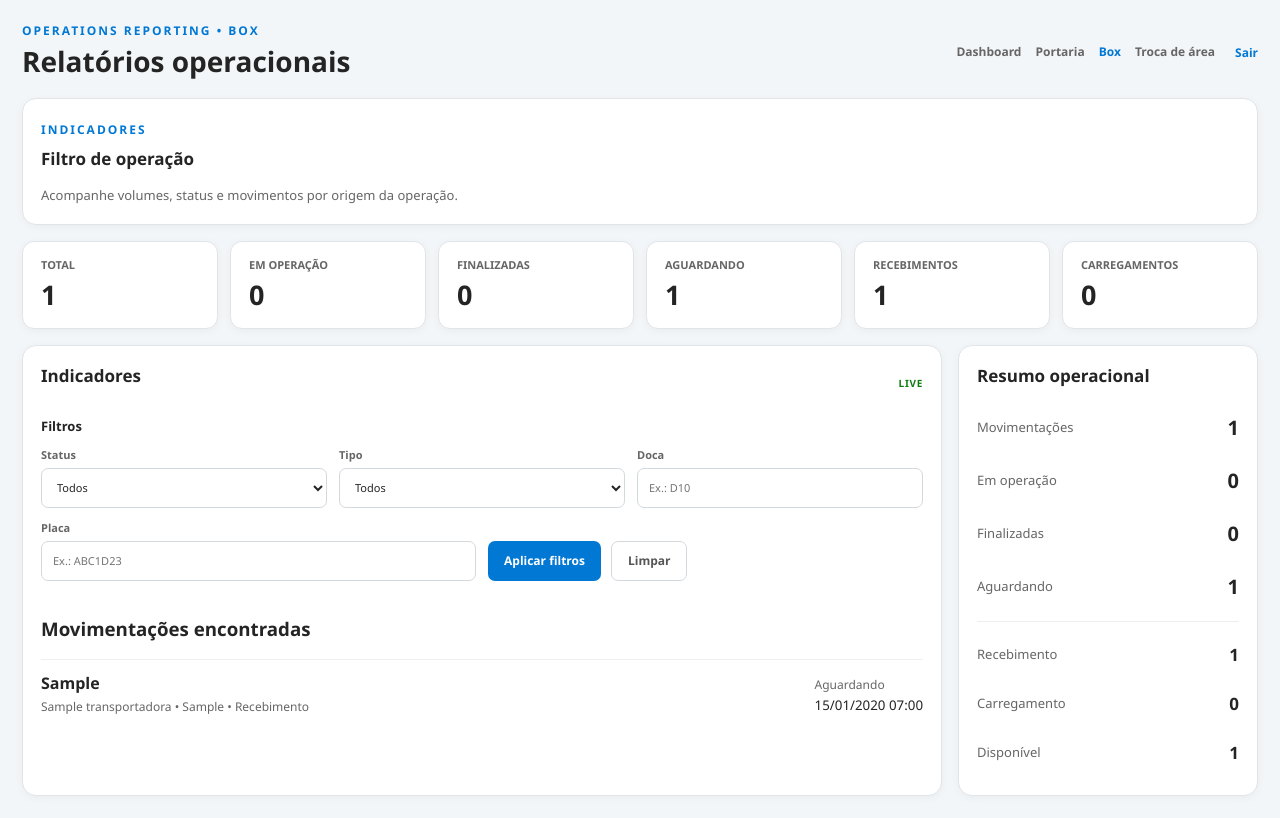
After one commit to luissantanadev/DMS, a Django app: page /painel/box/relatorios/ in a window 1280 px wide. The commit adds this page. Run offline with Django 5.2, Linux system fonts and the light colour scheme; a user stored in the database is signed in; tables that the repository leaves empty hold one stand-in row (values such as "Sample post").

Commit message:
Adiciona gerenciamento de histórico e relatórios operacionais

```diff
--- a/apps/dashboard/urls.py
+++ b/apps/dashboard/urls.py
@@ -2,7 +2,9 @@ from django.urls import path
 from .views import (
     box,
     finalizar_movimentacao,
+    gerenciar_historico,
     gerenciar_motoristas,
+    gerenciar_relatorios,
     gerenciar_veiculos,
     painel,
     portaria,
@@ -13,6 +15,8 @@ urlpatterns = [
     path("acesso/", selecionar_area, name="selecionar_area"),
     path("", painel, name="painel"),
     path("box/", box, name="box"),
+    path("box/historico/", gerenciar_historico, name="gerenciar_historico"),
+    path("box/relatorios/", gerenciar_relatorios, name="gerenciar_relatorios"),
     path("box/motoristas/", gerenciar_motoristas, name="gerenciar_motoristas"),
     path("box/veiculos/", gerenciar_veiculos, name="gerenciar_veiculos"),
     path("portaria/", portaria, name="portaria"),
--- a/apps/dashboard/views.py
+++ b/apps/dashboard/views.py
@@ -8,7 +8,7 @@ from django.shortcuts import redirect, render
 from django.utils import timezone
 
 from apps.docas.models import Doca
-from apps.operacao.models import Motorista, Movimentacao, Veiculo
+from apps.operacao.models import HistoricoMovimentacao, Motorista, Movimentacao, Veiculo
 from apps.transportadoras.models import Transportadora
 
 
@@ -91,6 +91,61 @@ def box(request):
         raise PermissionDenied("Usuário sem acesso ao Box.")
 
     return render(request, "dashboard/box.html", {
+        "tem_portaria": _has_area_access(request.user, "Portaria"),
+    })
+
+
+@login_required
+def gerenciar_historico(request):
+    if not _has_area_access(request.user, "Box"):
+        raise PermissionDenied("Usuário sem acesso ao Box.")
+
+    historico = HistoricoMovimentacao.objects.select_related("movimentacao__veiculo", "movimentacao__doca", "movimentacao__transportadora").order_by("-criado_em")
+    return render(request, "dashboard/historico.html", {
+        "historico": historico,
+        "tem_portaria": _has_area_access(request.user, "Portaria"),
+    })
+
+
+@login_required
+def gerenciar_relatorios(request):
+    if not _has_area_access(request.user, "Box"):
+        raise PermissionDenied("Usuário sem acesso ao Box.")
+
+    filtro_status = request.GET.get("status")
+    filtro_tipo = request.GET.get("tipo_operacao")
+    filtro_doca = request.GET.get("doca")
+    filtro_placa = request.GET.get("placa")
+
+    movimentacoes = Movimentacao.objects.select_related("transportadora", "doca", "motorista", "veiculo").order_by("-criado_em")
+    if filtro_status:
+        movimentacoes = movimentacoes.filter(status=filtro_status)
+    if filtro_tipo:
+        movimentacoes = movimentacoes.filter(tipo_operacao=filtro_tipo)
+    if filtro_doca:
+        movimentacoes = movimentacoes.filter(doca__codigo__icontains=filtro_doca)
+    if filtro_placa:
+        movimentacoes = movimentacoes.filter(placa__icontains=filtro_placa)
+
+    total_movimentacoes = movimentacoes.count()
+    em_operacao = movimentacoes.filter(status="em_operacao").count()
+    finalizadas = movimentacoes.filter(status="finalizada").count()
+    aguardando = movimentacoes.filter(status="aguardando").count()
+    recebimentos = movimentacoes.filter(tipo_operacao="recebimento").count()
+    carregamentos = movimentacoes.filter(tipo_operacao="carregamento").count()
+
+    return render(request, "dashboard/relatorios.html", {
+        "movimentacoes": movimentacoes[:30],
+        "total_movimentacoes": total_movimentacoes,
+        "em_operacao": em_operacao,
+        "finalizadas": finalizadas,
+        "aguardando": aguardando,
+        "recebimentos": recebimentos,
+        "carregamentos": carregamentos,
+        "filtro_status": filtro_status,
+        "filtro_tipo": filtro_tipo,
+        "filtro_doca": filtro_doca,
+        "filtro_placa": filtro_placa,
         "tem_portaria": _has_area_access(request.user, "Portaria"),
     })
 
@@ -223,6 +278,11 @@ def portaria(request):
             observacoes=(request.POST.get("observacoes") or "").strip(),
             status="em_operacao" if doca else "patio",
         )
+        HistoricoMovimentacao.objects.create(
+            movimentacao=movimentacao,
+            acao="entrada",
+            descricao="Entrada registrada",
+        )
         if doca:
             doca.status = tipo_operacao
             doca.save(update_fields=("status",))
@@ -262,6 +322,11 @@ def finalizar_movimentacao(request, movimentacao_id):
         movimentacao.saida_em = timezone.now()
         movimentacao.status = "finalizada"
         movimentacao.save(update_fields=("peso_saida", "saida_em", "status", "atualizado_em"))
+        HistoricoMovimentacao.objects.create(
+            movimentacao=movimentacao,
+            acao="saida",
+            descricao="Saída registrada",
+        )
         if movimentacao.doca_id:
             movimentacao.doca.status = "livre"
             movimentacao.doca.save(update_fields=("status",))
--- a/apps/operacao/models.py
+++ b/apps/operacao/models.py
@@ -96,3 +96,28 @@ class Movimentacao(models.Model):
     def __str__(self):
         placa = self.veiculo.placa if self.veiculo else self.placa or "-"
         return f"{placa} - {self.get_tipo_operacao_display()}"
+
+
+class HistoricoMovimentacao(models.Model):
+    ACAO_CHOICES = [
+        ("entrada", "Entrada registrada"),
+        ("saida", "Saída registrada"),
+        ("atualizacao", "Atualização"),
+    ]
+
+    movimentacao = models.ForeignKey(
+        Movimentacao,
+        on_delete=models.CASCADE,
+        related_name="historico",
+    )
+    acao = models.CharField(max_length=20, choices=ACAO_CHOICES)
+    descricao = models.CharField(max_length=200)
+    criado_em = models.DateTimeField(auto_now_add=True)
+
+    class Meta:
+        ordering = ("-criado_em",)
+        verbose_name = "Histórico da movimentação"
+        verbose_name_plural = "Histórico das movimentações"
+
+    def __str__(self):
+        return f"{self.movimentacao.placa or self.movimentacao.veiculo.placa if self.movimentacao.veiculo else '-'} - {self.get_acao_display()}"
--- /dev/null
+++ b/templates/dashboard/relatorios.html
@@ -0,0 +1,129 @@
+{% load static %}
+<!DOCTYPE html>
+<html lang="pt-BR">
+<head>
+    <meta charset="UTF-8">
+    <meta name="viewport" content="width=device-width, initial-scale=1.0">
+    <title>Relatórios operacionais | Controle de Docas</title>
+    <link rel="stylesheet" href="{% static 'css/painel.css' %}?v=6">
+</head>
+<body>
+<div class="app">
+    <header class="topbar">
+        <div>
+            <div class="eyebrow">OPERATIONS REPORTING • BOX</div>
+            <h1>Relatórios operacionais</h1>
+        </div>
+        <div class="topbar-actions">
+            <nav class="main-nav" aria-label="Navegação principal">
+                <a class="nav-link" href="{% url 'painel' %}">Dashboard</a>
+                {% if tem_portaria %}<a class="nav-link" href="{% url 'portaria' %}">Portaria</a>{% endif %}
+                <a class="nav-link active" href="{% url 'box' %}">Box</a>
+                <a class="nav-link" href="{% url 'selecionar_area' %}">Troca de área</a>
+            </nav>
+            <form method="post" action="{% url 'logout' %}">
+                {% csrf_token %}
+                <button class="area-link" type="submit">Sair</button>
+            </form>
+        </div>
+    </header>
+
+    <section class="panel box-heading">
+        <span class="eyebrow">INDICADORES</span>
+        <h2>Filtro de operação</h2>
+        <p class="helper-text">Acompanhe volumes, status e movimentos por origem da operação.</p>
+    </section>
+
+    <section class="kpis">
+        <article><span>TOTAL</span><strong>{{ total_movimentacoes }}</strong></article>
+        <article><span>EM OPERAÇÃO</span><strong>{{ em_operacao }}</strong></article>
+        <article><span>FINALIZADAS</span><strong>{{ finalizadas }}</strong></article>
+        <article><span>AGUARDANDO</span><strong>{{ aguardando }}</strong></article>
+        <article><span>RECEBIMENTOS</span><strong>{{ recebimentos }}</strong></article>
+        <article><span>CARREGAMENTOS</span><strong>{{ carregamentos }}</strong></article>
+    </section>
+
+    <main class="portaria-grid">
+        <section class="panel registration-panel">
+            <div class="section-title">
+                <h2>Indicadores</h2>
+                <span class="panel-status">LIVE</span>
+            </div>
+
+            <form method="get" class="portaria-form">
+                <div class="form-section">
+                    <h3>Filtros</h3>
+                    <div class="form-grid three-columns">
+                        <label>
+                            Status
+                            <select name="status">
+                                <option value="">Todos</option>
+                                <option value="aguardando" {% if filtro_status == 'aguardando' %}selected{% endif %}>Aguardando</option>
+                                <option value="patio" {% if filtro_status == 'patio' %}selected{% endif %}>No pátio</option>
+                                <option value="em_operacao" {% if filtro_status == 'em_operacao' %}selected{% endif %}>Em operação</option>
+                                <option value="finalizada" {% if filtro_status == 'finalizada' %}selected{% endif %}>Finalizada</option>
+                            </select>
+                        </label>
+                        <label>
+                            Tipo
+                            <select name="tipo_operacao">
+                                <option value="">Todos</option>
+                                <option value="recebimento" {% if filtro_tipo == 'recebimento' %}selected{% endif %}>Recebimento</option>
+                                <option value="carregamento" {% if filtro_tipo == 'carregamento' %}selected{% endif %}>Carregamento</option>
+                                <option value="transferencia" {% if filtro_tipo == 'transferencia' %}selected{% endif %}>Transferência</option>
+                            </select>
+                        </label>
+                        <label>
+                            Doca
+                            <input type="text" name="doca" value="{{ filtro_doca|default:'' }}" placeholder="Ex.: D10">
+                        </label>
+                    </div>
+                    <div class="form-grid" style="margin-top:12px;">
+                        <label>
+                            Placa
+                            <input type="text" name="placa" value="{{ filtro_placa|default:'' }}" placeholder="Ex.: ABC1D23">
+                        </label>
+                        <div class="form-actions" style="padding-top:0; justify-content:flex-start; align-items:end;">
+                            <button class="primary-button" type="submit">Aplicar filtros</button>
+                            <a class="secondary-button" href="{% url 'gerenciar_relatorios' %}" style="display:inline-flex;align-items:center;justify-content:center;text-decoration:none;">Limpar</a>
+                        </div>
+                    </div>
+                </div>
+            </form>
+
+            <div class="operation-panel">
+                <h3>Movimentações encontradas</h3>
+                {% if movimentacoes %}
+                    {% for movimentacao in movimentacoes %}
+                    <div class="operation-row">
+                        <div>
+                            <strong>{{ movimentacao.placa|default:movimentacao.veiculo.placa|default:'Sem placa' }}</strong>
+                            <span>{{ movimentacao.transportadora.nome_fantasia }} • {{ movimentacao.doca.codigo|default:'Pátio' }} • {{ movimentacao.get_tipo_operacao_display }}</span>
+                        </div>
+                        <div>
+                            <span class="record-entry">{{ movimentacao.get_status_display }}</span>
+                            <small>{{ movimentacao.entrada_em|date:'d/m/Y H:i'|default:'Sem entrada' }}</small>
+                        </div>
+                    </div>
+                    {% endfor %}
+                {% else %}
+                    <p class="helper-text">Nenhuma movimentação encontrada com os filtros aplicados.</p>
+                {% endif %}
+            </div>
+        </section>
+
+        <aside class="side-panel">
+            <h2>Resumo operacional</h2>
+            <div class="metric"><span>Movimentações</span><strong>{{ total_movimentacoes }}</strong></div>
+            <div class="metric"><span>Em operação</span><strong>{{ em_operacao }}</strong></div>
+            <div class="metric"><span>Finalizadas</span><strong>{{ finalizadas }}</strong></div>
+            <div class="metric"><span>Aguardando</span><strong>{{ aguardando }}</strong></div>
+            <hr>
+            <div class="metric small"><span>Recebimento</span><strong>{{ recebimentos }}</strong></div>
+            <div class="metric small"><span>Carregamento</span><strong>{{ carregamentos }}</strong></div>
+            <div class="metric small"><span>Disponível</span><strong>{{ aguardando }}</strong></div>
+        </aside>
+    </main>
+</div>
+</body>
+</html>
```
Also changed, not shown: apps/dashboard/tests.py (+83 -0 lines), apps/operacao/admin.py (+8 -1 lines), templates/dashboard/box.html (+10 -0 lines), templates/dashboard/historico.html (added, +54 -0 lines), apps/operacao/migrations/0003_historicomovimentacao.py (added).
